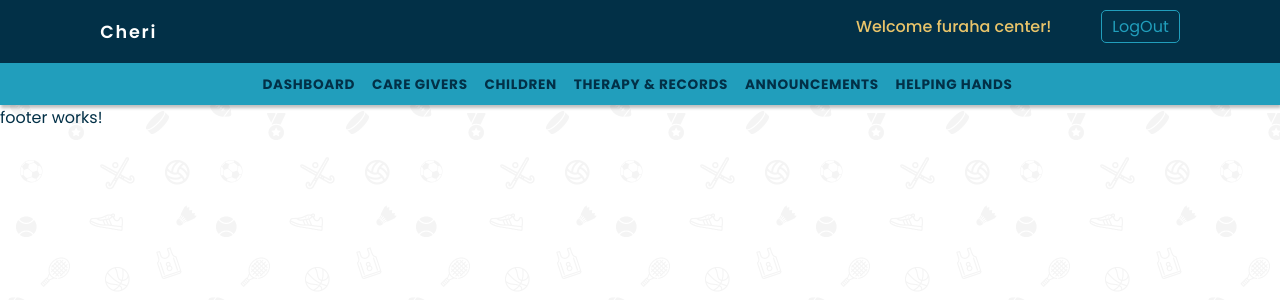
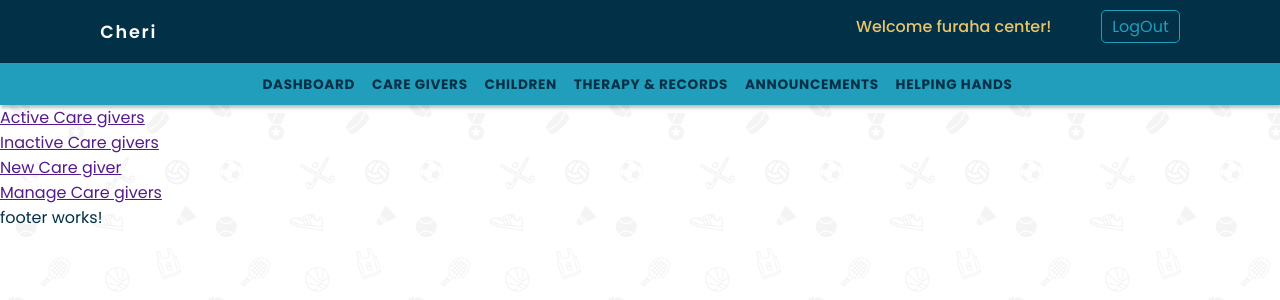
Before and after one commit to mfadhili/CHeri, an Angular app: page /caregiver in a window 1280 px wide. Shown: the top 300 px of the page. Built offline with nearby package versions, Linux system fonts and the light colour scheme.

Commit message:
feat: add menu items for caregiver side nav
HTLM links added to care-givers.component.html which loops through menu
items using ngfor.

The menu items Object is added in care-givers.component.ts
Icons and user-role sensitive features set as TODOs

```diff
--- a/src/app/components/care-givers/care-givers.component.html
+++ b/src/app/components/care-givers/care-givers.component.html
@@ -2,7 +2,13 @@
 <section class="horizon">
   <!-- Side Bar-->
   <div class="side-bar">
-
+    <aside class="side-container">
+      <ul>
+        <li *ngFor="let MenuItem of MenuItems">
+          <a href="{{MenuItem.url}}">{{MenuItem.tag}}</a>
+        </li>
+      </ul>
+    </aside>
   </div>
   <!--  Main Area-->
   <div class="main-area">
--- a/src/app/components/care-givers/care-givers.component.ts
+++ b/src/app/components/care-givers/care-givers.component.ts
@@ -7,4 +7,13 @@
 })
 export class CareGiversComponent {
 
+  /** Menu data object*/
+  /** TODO: to add menu responsive to Logged in user level*/
+  /** TODO: to add icons */
+  MenuItems = [
+    {number: 1, tag: 'Active Care givers', url: ''},
+    {number: 2, tag: 'Inactive Care givers', url: ''},
+    {number: 3, tag: 'New Care giver', url: ''},
+    {number: 4, tag: 'Manage Care givers', url: ''},
+  ]
 }
--- a/src/app/components/common/nav-bar/nav-bar.component.ts
+++ b/src/app/components/common/nav-bar/nav-bar.component.ts
@@ -13,7 +13,7 @@
   private user: any;
   userData = false;
 
-  /** TODO : Add apiService to constructor*/
+  /** TODO : to add apiService to constructor*/
   constructor( public router: Router) {
   }
 
```
